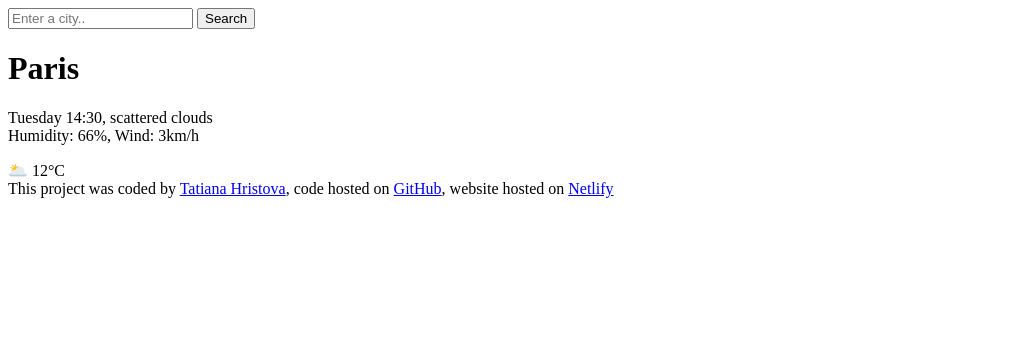
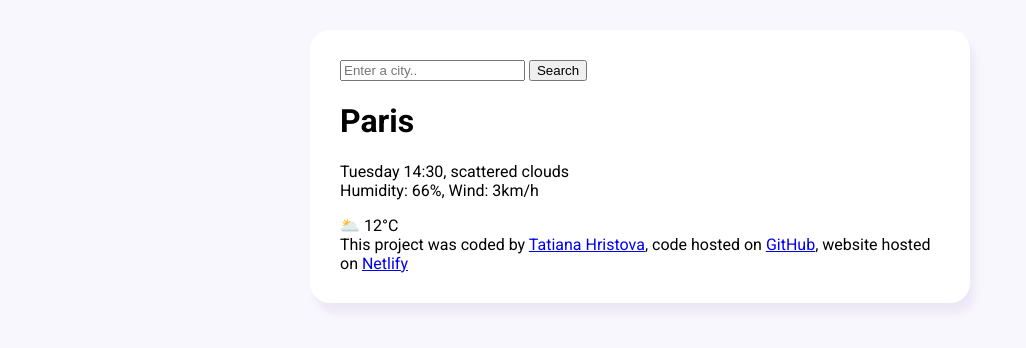
Before and after one commit to TatianaHristova/My-Weather-App, a plain HTML site: page index.html in a window 1280 px wide. Shown: the whole page, without its empty margins (0-1026 px from the left). Drawn offline with Linux system fonts and the light colour scheme.

Commit message:
Styled the main container and added a custom font

```diff
--- a/index.html
+++ b/index.html
@@ -4,8 +4,16 @@
     <meta charset="UTF-8" />
     <meta name="viewport" content="width=device-width, initial-scale=1.0" />
     <title>My Weather App</title>
+    <link rel="stylesheet" href="src/style.css" />
+    <link rel="preconnect" href="https://fonts.googleapis.com" />
+    <link rel="preconnect" href="https://fonts.gstatic.com" crossorigin />
+    <link
+      href="https://fonts.googleapis.com/css2?family=Roboto:ital,wght@0,100;0,300;0,400;0,500;0,700;0,900;1,100;1,300;1,400;1,500;1,700;1,900&display=swap"
+      rel="stylesheet"
+    />
   </head>
   <body>
+    <div class="weather-app">
       <header>
         <form>
           <input type="search" placeholder="Enter a city.." required />
@@ -38,5 +46,6 @@
           Netlify</a
         >
       </footer>
+    </div>
   </body>
 </html>
--- /dev/null
+++ b/src/style.css
@@ -0,0 +1,13 @@
+body {
+  background-color: #f9f7fe;
+  font-family: "Roboto", sans-serif;
+}
+
+.weather-app {
+  background-color: white;
+  max-width: 600px;
+  margin: 30px auto;
+  padding: 30px;
+  border-radius: 20px;
+  box-shadow: 5px 10px 10px rgba(77, 57, 125, 0.08);
+}
```
Lines whose indentation alone changed are shown as unchanged.
